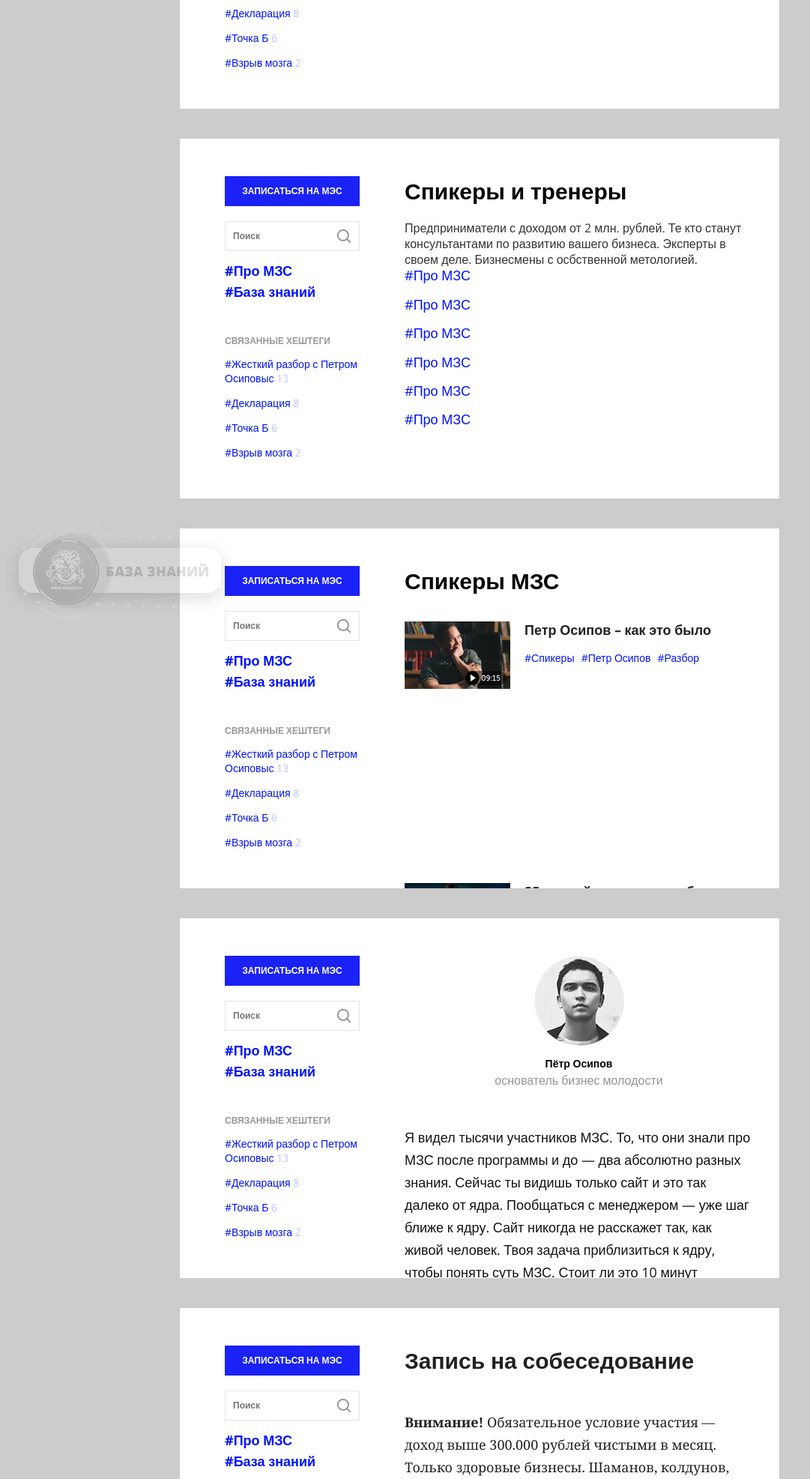
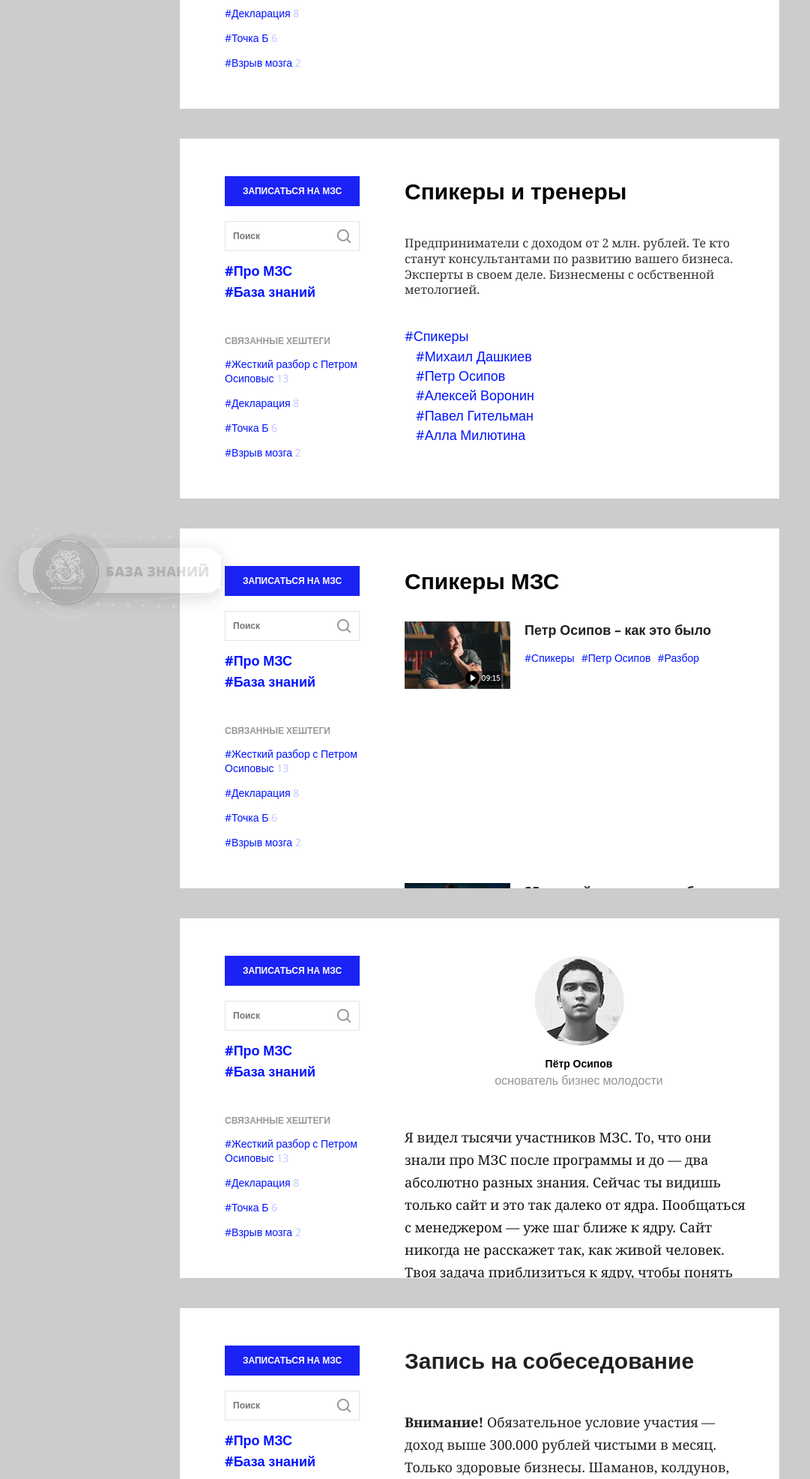
Before and after one commit to kvsemenoff/bm, a PHP site: page / in a window 1280 px wide. Shown: the part 437-2410 px from the top of the page at 75% size, without its empty margins (0-1081 px from the left). Run offline with PHP 8.4, Linux system fonts and the light colour scheme; style sheets or scripts are compiled from the project's sources; some libraries are stand-ins or nearby versions.

Commit message:
did coach.php

```diff
--- a/css/style-de.css
+++ b/css/style-de.css
@@ -6,14 +6,15 @@ a:hover { text-decoration: none; }
 
 .section_padding { padding: 20px 0; background: #ccc; }
 
-.button { display: inline-block; font-size: 12px; font-weight: 900; text-transform: uppercase; color: #fff; text-align: center; line-height: 36px; background: #1b22f5; width: 100%; max-width: 180px; transition: 0.5s all ease; border: 2px solid transparent; }
-.button__blue:hover { border-color: #1b22f5; color: #1b22f5; background: #fff; }
+.button { display: inline-block; font-size: 12px; font-weight: 900; text-transform: uppercase; color: #fff; text-align: center; line-height: 36px; background: #1b22f5; width: 100%; max-width: 180px; transition: 0.4s all ease; border: 2px solid transparent; }
+.button:hover { color: #fff; }
+.button__blue:hover { background: #1c26a4; }
 .button__big { max-width: 400px; }
 .button__black { background: #000; }
-.button__black:hover { border-color: #000; color: #000; background: #fff; }
+.button__black:hover { background: #45484a; }
 .button__grey { background: #ccc; cursor: default; }
 .button__main { background: #118aef; width: 100%; max-width: 340px; line-height: 56px; text-transform: none; font-weight: 600; font-size: 14px; }
-.button__main:hover { border-color: #118aef; color: #118aef; background: #fff; }
+.button__main:hover { background: #1b22f5; }
 
 .margin-bottom { display: block; height: 20px; }
 
@@ -66,7 +67,7 @@ h2 { font-size: 30px; font-weight: 900; color: #000; padding-bottom: 20px; }
 .petr .img_wrap img { width: 100%; height: auto; min-height: 100%; }
 .petr .speaker_info span { display: block; text-transform: capitalize; text-align: center; font-size: 14px; color: #000; font-weight: 700; padding-bottom: 3px; }
 .petr .speaker_info i { display: block; text-align: center; color: #949494; }
-.petr .speaker_text { font-size: 18px; line-height: 30px; color: #131313; padding: 50px 0; }
+.petr .speaker_text { font-size: 18px; line-height: 30px; color: #131313; padding: 50px 0; font-family: "Georgia", arial, sans-serif; }
 .petr .form_wrap { width: 100%; max-width: 400px; margin: 0 auto; }
 .petr .input_wrap { float: left; width: 100%; }
 .petr .input_wrap__input { max-width: 200px; margin-right: 15px; }
@@ -79,4 +80,10 @@ h2 { font-size: 30px; font-weight: 900; color: #000; padding-bottom: 20px; }
 .spicer_title { font-size: 18px; color: #212121; font-weight: 700; display: block; padding-bottom: 15px; }
 .spicer_links .hashtag { margin-bottom: 0; padding-right: 5px; }
 
+.coach_text { padding: 20px 0; font-family: "Georgia", arial, sans-serif; }
+.coach_hashtag { padding: 20px 0; }
+.coach_hashtag__li { padding-left: 15px; }
+.coach_hashtag__main { padding-left: 0; }
+.coach_hashtag a { margin-bottom: 3px; }
+
 @media only screen and (max-width: 550px) { h2 { font-size: 18px; } }
--- a/css/style-de.scss
+++ b/css/style-de.scss
@@ -23,12 +23,13 @@ a:hover{
 	background: #1b22f5;
 	width: 100%;
 	max-width: 180px;
-	transition: 0.5s all ease;
+	transition: 0.4s all ease;
 	border: 2px solid transparent;
+	&:hover{
+		color: #fff;
+	}
 	&__blue:hover{
-		border-color: #1b22f5;
-		color: #1b22f5;
-		background: #fff;
+		background: #1c26a4;
 	}
 	&__big{
 		max-width: 400px;
@@ -36,9 +37,7 @@ a:hover{
 	&__black{
 		background: #000;
 		&:hover{
-			border-color: #000;
-			color: #000;
-			background: #fff;
+			background: #45484a;
 		}
 	}
 	&__grey{
@@ -54,9 +53,7 @@ a:hover{
 		font-weight: 600;
 		font-size: 14px;
 		&:hover{
-			border-color: #118aef;
-			color: #118aef;
-			background: #fff;
+			background: #1b22f5;
 		}
 	}
 }
@@ -295,6 +292,7 @@ h2{
 		line-height: 30px;
 		color: #131313;
 		padding: 50px 0;
+		font-family: "Georgia", arial, sans-serif;
 	}
 	.form_wrap{
 		width: 100%;
@@ -349,6 +347,24 @@ h2{
 	}
 }
 
+.coach{
+	&_text{
+		padding: 20px 0;
+		font-family: "Georgia", arial, sans-serif;
+	}
+	&_hashtag{
+		padding: 20px 0;
+		&__li{
+			padding-left: 15px;
+		}
+		&__main{
+			padding-left: 0;
+		}
+		a{
+			margin-bottom: 3px;
+		}
+	}
+}
 
 @media only screen and (max-width : 550px) {
 	h2{
--- a/includes/add.php
+++ b/includes/add.php
@@ -5,7 +5,7 @@
 			<div class="bs-example">
 			  <div data-spy="scroll" data-target="#navbar-example2" data-offset="0" class="scrollspy-example clearfix">
 			    <div class="sidebar">
-						<a href="#" class="button button__blue">Записаться на МЭС</a>
+						<a href="#" class="button button__blue">Записаться на МЗС</a>
 			    	<div class="search clearfix">
 							<input type="text" value="" placeholder="Поиск">
 							<button></button>
@@ -47,7 +47,7 @@
 
 							<span class="dfquestion dfquestion__view">Сколько вы хотите заработать за время мзс?</span>
 
-							<a href="#" class="button button__big button__blue dfmargin">Записаться на МЭС</a>
+							<a href="#" class="button button__big button__blue dfmargin">Записаться на МЗС</a>
 
 
 							<div class="checkbox checkbox__squre">
--- a/includes/coach.php
+++ b/includes/coach.php
@@ -5,7 +5,7 @@
 			<div class="bs-example">
 			  <div data-spy="scroll" data-target="#navbar-example2" data-offset="0" class="scrollspy-example clearfix">
 			    <div class="sidebar">
-						<a href="#" class="button button__blue">Записаться на МЭС</a>
+						<a href="#" class="button button__blue">Записаться на МЗС</a>
 			    	<div class="search clearfix">
 							<input type="text" value="" placeholder="Поиск">
 							<button></button>
@@ -22,14 +22,14 @@
 			    </div>
 			    <div class="inner coach">
 			    	<h2>Спикеры и тренеры</h2>
-			    	<p>Предприниматели с доходом от 2 млн. рублей. Те кто станут консультантами по развитию вашего бизнеса. Эксперты в своем деле. Бизнесмены с осбственной метологией.</p>
+			    	<p class="coach_text">Предприниматели с доходом от 2 млн. рублей. Те кто станут консультантами по развитию вашего бизнеса. Эксперты в своем деле. Бизнесмены с осбственной метологией.</p>
 			    	<ul class="coach_hashtag">
-							<li class="coach_hashtag__main"><a href="#" class="hashtag">#Про МЗС</a></li>
-							<li><a href="#" class="hashtag">#Про МЗС</a></li>
-							<li><a href="#" class="hashtag">#Про МЗС</a></li>
-							<li><a href="#" class="hashtag">#Про МЗС</a></li>
-							<li><a href="#" class="hashtag">#Про МЗС</a></li>
-							<li><a href="#" class="hashtag">#Про МЗС</a></li>
+							<li class="coach_hashtag__main"><a href="#" class="hashtag">#Спикеры</a></li>
+							<li class="coach_hashtag__li"><a href="#" class="hashtag">#Михаил Дашкиев</a></li>
+							<li class="coach_hashtag__li"><a href="#" class="hashtag">#Петр Осипов</a></li>
+							<li class="coach_hashtag__li"><a href="#" class="hashtag">#Алексей Воронин</a></li>
+							<li class="coach_hashtag__li"><a href="#" class="hashtag">#Павел Гительман</a></li>
+							<li class="coach_hashtag__li"><a href="#" class="hashtag">#Алла Милютина</a></li>
 			    	</ul>
 			    </div>
 			  </div>
--- a/includes/petr.php
+++ b/includes/petr.php
@@ -5,7 +5,7 @@
 			<div class="bs-example">
 			  <div data-spy="scroll" data-target="#navbar-example2" data-offset="0" class="scrollspy-example clearfix">
 			    <div class="sidebar">
-						<a href="#" class="button button__blue">Записаться на МЭС</a>
+						<a href="#" class="button button__blue">Записаться на МЗС</a>
 			    	<div class="search clearfix">
 							<input type="text" value="" placeholder="Поиск">
 							<button></button>
@@ -36,7 +36,7 @@
 										<input class="input input__grey" type="text" value="" placeholder="Имя">
 									</div>
 									<div class="input_wrap input_wrap__button">
-										<a href="#" class="button button__blue">Записаться на МЭС</a>
+										<a href="#" class="button button__blue">Записаться на МЗС</a>
 									</div>
 								</div>
 								<div class="checkbox checkbox__squre">
--- a/includes/spicer.php
+++ b/includes/spicer.php
@@ -5,7 +5,7 @@
 			<div class="bs-example">
 			  <div data-spy="scroll" data-target="#navbar-example2" data-offset="0" class="scrollspy-example clearfix">
 			    <div class="sidebar">
-						<a href="#" class="button button__blue">Записаться на МЭС</a>
+						<a href="#" class="button button__blue">Записаться на МЗС</a>
 			    	<div class="search clearfix">
 							<input type="text" value="" placeholder="Поиск">
 							<button></button>
--- a/includes/what.php
+++ b/includes/what.php
@@ -5,7 +5,7 @@
 			<div class="bs-example">
 			  <div data-spy="scroll" data-target="#navbar-example2" data-offset="0" class="scrollspy-example clearfix">
 			    <div class="sidebar">
-						<a href="#" class="button button__blue">Записаться на МЭС</a>
+						<a href="#" class="button button__blue">Записаться на МЗС</a>
 			    	<div class="search clearfix">
 							<input type="text" value="" placeholder="Поиск">
 							<button></button>
--- a/tech.php
+++ b/tech.php
@@ -2,9 +2,9 @@
 
 <div class="container">
 	<br><br>
-	<a href="#" class="button button__blue">Записаться на МЭС</a>
+	<a href="#" class="button button__blue">Записаться на МЗС</a>
 	<i class="margin-bottom"></i>
-	<a href="#" class="button button__big button__blue">Записаться на МЭС</a>
+	<a href="#" class="button button__big button__blue">Записаться на МЗС</a>
 	<i class="margin-bottom"></i>
 	<a href="#" class="button button__black">Далее</a>
 	<i class="margin-bottom"></i>
```
